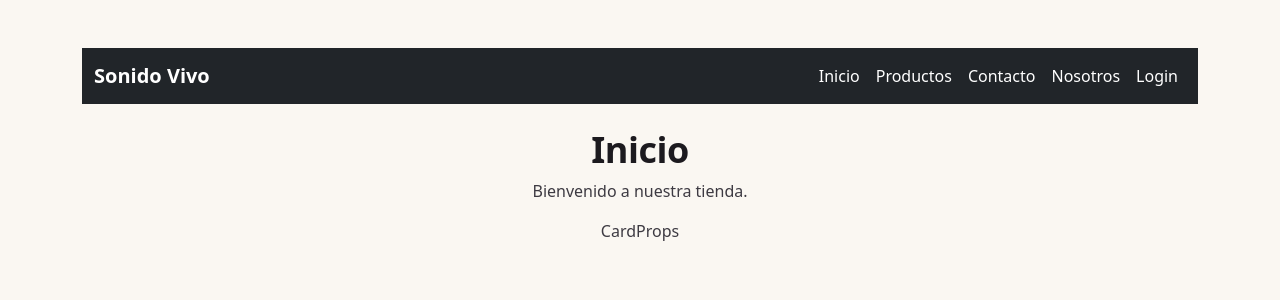
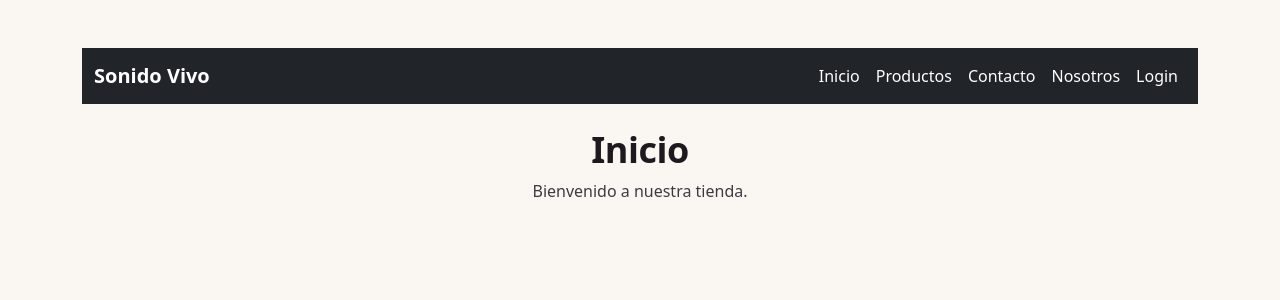
Before and after one commit to SYST3M644/SONIDO_VIVO_PROJECTO, a React (Vite) app: page / in a window 1280 px wide. Shown: the top 300 px of the page. Built offline with nearby package versions, Linux system fonts and the light colour scheme.

Commit message:
Eliminar el texto residual CardProps de la portada

```diff
--- a/src/paginas/Inicio.tsx
+++ b/src/paginas/Inicio.tsx
@@ -6,7 +6,6 @@ function Inicio() {
             <p>
                 Bienvenido a nuestra tienda.
             </p>
-            CardProps
         </div>
     );
 }
```
